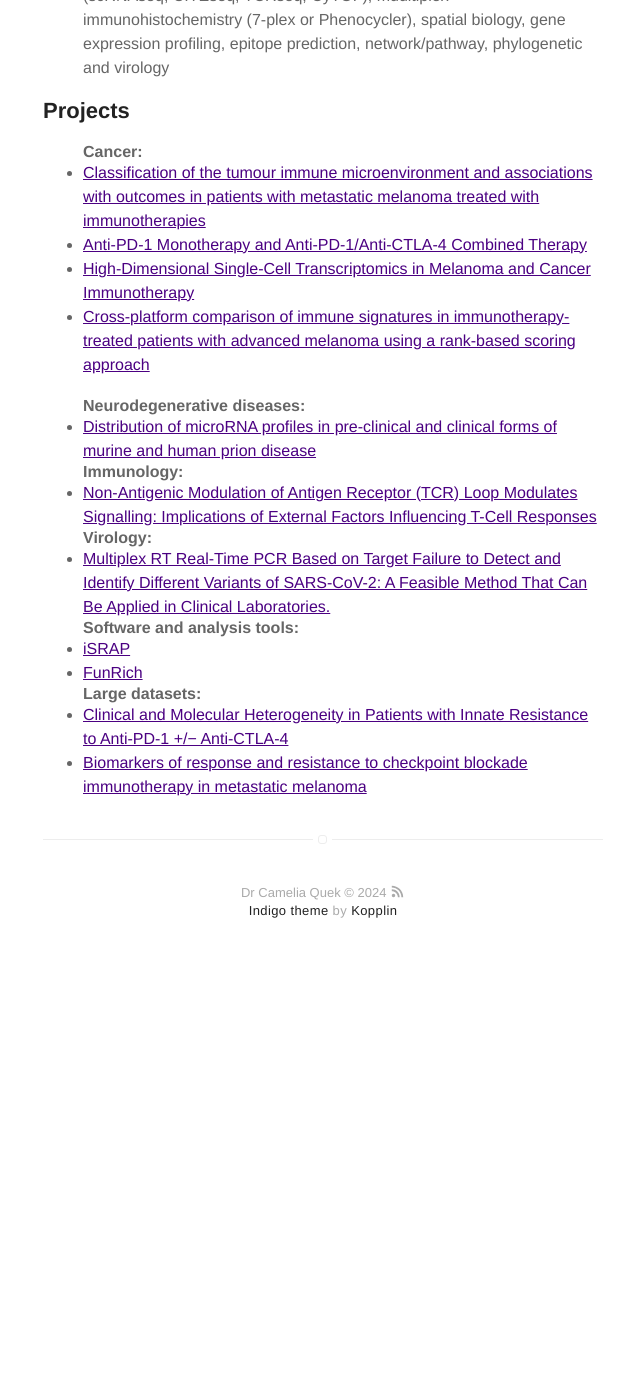
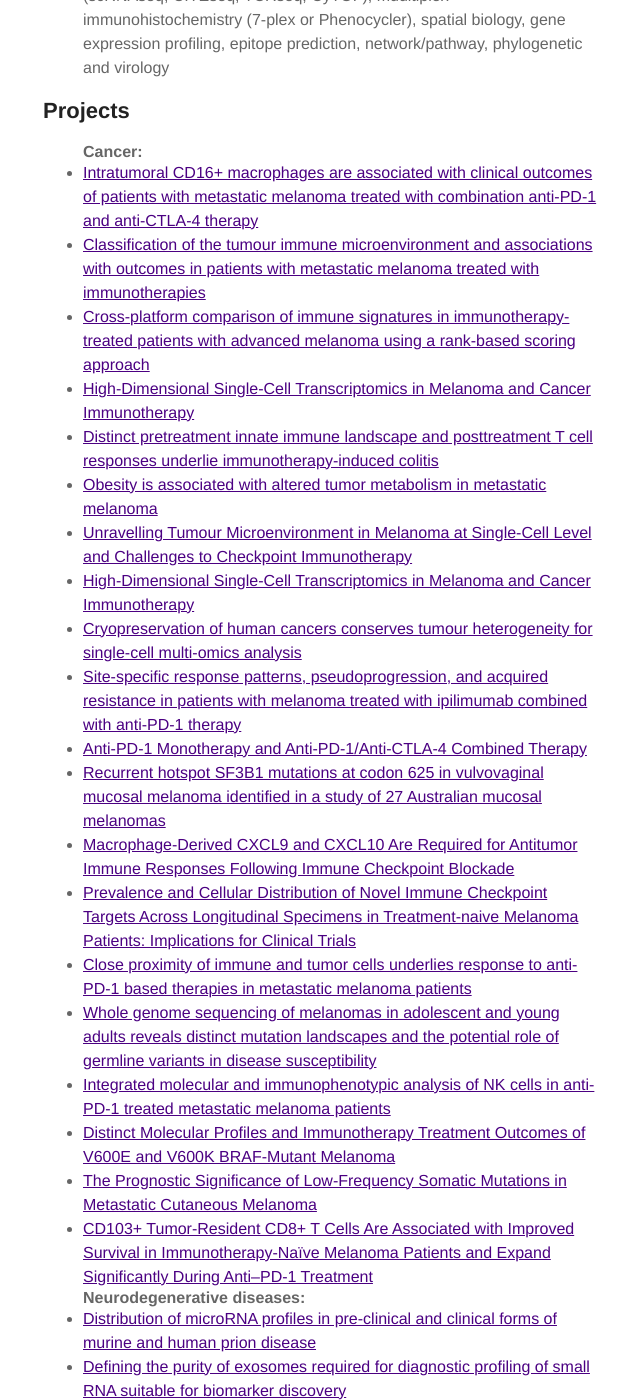
Before and after one commit to cameliaquek/cameliaquek.github.io, a Jekyll site: the page built from about.md, in a window 1280 px wide and 1400 px high, scrolled down 2037 px. Shown: the whole window, without its empty margins (317-957 px from the left). Built offline with Jekyll 4.4.1, drawn with Linux system fonts in a browser that asks for light colours; before the commit the page ends 3019 px from its top, so only the background shows below that; some of the changed text lies outside the part shown.

Commit message:
Update about.md

```diff
--- a/about.md
+++ b/about.md
@@ -6,11 +6,9 @@ layout: page
 
 <p>Dr Camelia Quek is a Cancer Institute NSW Early Career Fellow at Melanoma Institute Australia, Honorary Senior Research Fellow at the University of Sydney, and Steering Committee at the Cancer Research Network. Dr Quek originally did a first degree in molecular biology at the University of New South Wales (University Medal in Molecular Biology) before moving on to do a PhD in genomics and bioinformatics at the University of Melbourne (Sawyer Medal). Dr Quek is a Clinical Computational Biologist who is an expert in the integration and interpretation of high-dimensional data obtained from cancer patients, and uses these discoveries to address most pressing questions in the field. Dr Quek’s early research has made significant advances in understanding cancer biology and tumour microenvironment in melanoma patients treated with immunotherapy, using gene expression profiles to discover biomarkers in response to cancer therapies, and single-cell multi-omics to guide clinical decision-making.</p>
 <p>Her research impact and contributions are recognised in Australia and worldwide. Over the past years, she has received several prestigious awards including 2022 CINSW Premier’s Awards for Wildfire Highly Cited Publication (co-first authors, Cancer Cell 2019), 2021 10x Millennium Science Start Single Cell Award, and 2017 CINSW Premier’s Awards for Excellence in Translational Research Team. She has also received 3X Best Poster Winner 2014, 2017 and 2018, and Best Oral Talk 2017 at both international and national conferences.</p>
+<p>Dr Quek’s research program focuses on understanding the immunogenic expression profiles in patients treated with cancer therapies, key proteins and biological mechanisms driving cellular identity and heterogeneity within tumour and immune microenvironment, particularly in the context of biomarker, drug resistance, druggable targets and how tumour heterogeneity shapes disease progression. Her current research interests are: (1) Biomarkers of response and resistance to cancer therapies, (2) Single-cell multi-omics to understand treatment and progression, and (3) Spatial imaging to dissect key cellular interactions and novel drug targets.</p>
+<p>Aside from research, Dr Quek is appointed as an Associate Editor in Molecular Carcinogenesis (2023 - Present), Review Editor at Frontiers (2021 - Present), Special Issue Editor (2021 - Present) in International Journal of Molecular Sciences (IJMS), and as well as Genes. She is also a frequent reviewer for Nature, BMC Cancer, IJMS, Frontiers in Oncology, and Frontiers in Digital Health. In addition, Dr Quek is an Ambassador (2017 - Present) for European Association of Cancer Research. For teaching, she is a PhD thesis examiner, and a leading supervisor for several Honours and PhD students, and chairs PhD progress evaluation meeting. Furthermore, Dr Quek is a co-investigator in Data Access Committee, where sequencing data generated for the purposes of biomedical, clinical and translational research projects are frequently deposited and shared in TCGA, ENA and EGA so that researchers can undertake similar studies worldwide.</p>
 
-Dr Quek’s research program focuses on understanding the immunogenic expression profiles in patients treated with cancer therapies, key proteins and biological mechanisms driving cellular identity and heterogeneity within tumour and immune microenvironment, particularly in the context of biomarker, drug resistance, druggable targets and how tumour heterogeneity shapes disease progression. Her current research interests are: (1) Biomarkers of response and resistance to cancer therapies, (2) Single-cell multi-omics to understand treatment and progression, and (3) Spatial imaging to dissect key cellular interactions and novel drug targets.
-
-Aside from research, Dr Quek is appointed as an Associate Editor in Molecular Carcinogenesis (2023 - Present), Review Editor at Frontiers (2021 - Present), Special Issue Editor (2021 - Present) in International Journal of Molecular Sciences (IJMS), and as well as Genes. She is also a frequent reviewer for Nature, BMC Cancer, IJMS, Frontiers in Oncology, and Frontiers in Digital Health. In addition, Dr Quek is an Ambassador (2017 - Present) for European Association of Cancer Research. For teaching, she is a PhD thesis examiner, and a leading supervisor for several Honours and PhD students, and chairs PhD progress evaluation meeting. Furthermore, Dr Quek is a co-investigator in Data Access Committee, where sequencing data generated for the purposes of biomedical, clinical and translational research projects are frequently deposited and shared in TCGA, ENA and EGA so that researchers can undertake similar studies worldwide.
-</p>
 
 <h2>Skills</h2>
 
@@ -31,25 +29,53 @@ Aside from research, Dr Quek is appointed as an Associate Editor in Molecular Ca
 <ul>
 
 <b>Cancer:</b>
- 	<li><a href="https://jitc.bmj.com/content/11/10/e007144.info">Classification of the tumour immune microenvironment and associations with outcomes in patients with metastatic melanoma treated with immunotherapies</a></li>
- 	<li><a href="https://www.cell.com/cancer-cell/fulltext/S1535-6108(19)30037-6">Anti-PD-1 Monotherapy and Anti-PD-1/Anti-CTLA-4 Combined Therapy</a></li>
-	<li><a href="https://www.mdpi.com/2073-4425/12/10/1629">High-Dimensional Single-Cell Transcriptomics in Melanoma and Cancer Immunotherapy</a></li>
- 	<li><a href="https://translational-medicine.biomedcentral.com/articles/10.1186/s12967-023-04092-9">Cross-platform comparison of immune signatures in immunotherapy-treated patients with advanced melanoma using a rank-based scoring approach</a></li>
- <p></p>
+   	<li><a href="https://aacrjournals.org/clincancerres/article/29/13/2513/727344/Intratumoral-CD16-Macrophages-Are-Associated-with">Intratumoral CD16+ macrophages are associated with clinical outcomes of patients with metastatic melanoma treated with combination anti-PD-1 and anti-CTLA-4 therapy</a></li>
+	<li><a href="https://jitc.bmj.com/content/11/10/e007144.info">Classification of the tumour immune microenvironment and associations with outcomes in patients with metastatic melanoma treated with immunotherapies</a></li>
+   	<li><a href="https://translational-medicine.biomedcentral.com/articles/10.1186/s12967-023-04092-9">Cross-platform comparison of immune signatures in immunotherapy-treated patients with advanced melanoma using a rank-based scoring approach</a></li>
+    	<li><a href="https://www.mdpi.com/2073-4425/12/10/1629">High-Dimensional Single-Cell Transcriptomics in Melanoma and Cancer Immunotherapy</a></li>
+      	<li><a href="https://insight.jci.org/articles/view/157839">Distinct pretreatment innate immune landscape and posttreatment T cell responses underlie immunotherapy-induced colitis</a></li>
+	<li><a href="https://aacrjournals.org/clincancerres/article/29/1/154/711979/Obesity-Is-Associated-with-Altered-Tumor">Obesity is associated with altered tumor metabolism in metastatic melanoma</a></li>
+ 	<li><a href="https://www.mdpi.com/2073-4425/13/10/1757">Unravelling Tumour Microenvironment in Melanoma at Single-Cell Level and Challenges to Checkpoint Immunotherapy</a></li>
+  	<li><a href="https://www.mdpi.com/2073-4425/12/10/1629">High-Dimensional Single-Cell Transcriptomics in Melanoma and Cancer Immunotherapy</a></li>
+   	<li><a href="https://genomemedicine.biomedcentral.com/articles/10.1186/s13073-021-00885-z">Cryopreservation of human cancers conserves tumour heterogeneity for single-cell multi-omics analysis</a></li>
+    	<li><a href="https://acsjournals.onlinelibrary.wiley.com/doi/full/10.1002/cncr.32522">Site-specific response patterns, pseudoprogression, and acquired resistance in patients with melanoma treated with ipilimumab combined with anti-PD-1 therapy</a></li>
+  	<li><a href="https://www.cell.com/cancer-cell/fulltext/S1535-6108(19)30037-6">Anti-PD-1 Monotherapy and Anti-PD-1/Anti-CTLA-4 Combined Therapy</a></li>
+        	<li><a href=" ">Recurrent hotspot SF3B1 mutations at codon 625 in vulvovaginal mucosal melanoma identified in a study of 27 Australian mucosal melanomas</a></li>
+      	<li><a href="https://aacrjournals.org/clincancerres/article/26/2/487/82689/Macrophage-Derived-CXCL9-and-CXCL10-Are-Required">Macrophage-Derived CXCL9 and CXCL10 Are Required for Antitumor Immune Responses Following Immune Checkpoint Blockade</a></li>
+       	<li><a href="https://aacrjournals.org/clincancerres/article/25/11/3247/81607/Prevalence-and-Cellular-Distribution-of-Novel">Prevalence and Cellular Distribution of Novel Immune Checkpoint Targets Across Longitudinal Specimens in Treatment-naive Melanoma Patients: Implications for Clinical Trials</a></li>
+		<li><a href="https://www.tandfonline.com/doi/full/10.1080/2162402X.2019.1659093">Close proximity of immune and tumor cells underlies response to anti-PD-1 based therapies in metastatic melanoma patients</a></li>
+  	<li><a href="https://onlinelibrary.wiley.com/doi/full/10.1002/ijc.31791">Whole genome sequencing of melanomas in adolescent and young adults reveals distinct mutation landscapes and the potential role of germline variants in disease susceptibility</a></li>
+   	<li><a href="https://www.tandfonline.com/doi/full/10.1080/2162402X.2018.1537581">Integrated molecular and immunophenotypic analysis of NK cells in anti-PD-1 treated metastatic melanoma patients</a></li>
+    	<li><a href="https://aacrjournals.org/clincancerres/article/25/4/1272/10155/Distinct-Molecular-Profiles-and-Immunotherapy">Distinct Molecular Profiles and Immunotherapy Treatment Outcomes of V600E and V600K BRAF-Mutant Melanoma</a></li>
+     	<li><a href="https://www.frontiersin.org/journals/oncology/articles/10.3389/fonc.2018.00584/full">The Prognostic Significance of Low-Frequency Somatic Mutations in Metastatic Cutaneous Melanoma</a></li>
+      	<li><a href="https://aacrjournals.org/clincancerres/article/24/13/3036/80949/CD103-Tumor-Resident-CD8-T-Cells-Are-Associated">CD103+ Tumor-Resident CD8+ T Cells Are Associated with Improved Survival in Immunotherapy-Naïve Melanoma Patients and Expand Significantly During Anti–PD-1 Treatment</a></li>
+
 <b>Neurodegenerative diseases:</b>
 	<li><a href="https://www.nature.com/articles/s42003-021-01868-x">Distribution of microRNA profiles in pre-clinical and clinical forms of murine and human prion disease</a></li>
+ 	<li><a href="https://www.tandfonline.com/doi/full/10.1080/15476286.2016.1270005">Defining the purity of exosomes required for diagnostic profiling of small RNA suitable for biomarker discovery</a></li>
+  	<li><a href="https://www.sciencedirect.com/science/article/pii/S0006291X16315571?via%3Dihub">The role of extracellular vesicles in neurodegenerative diseases</a></li>
+    	<li><a href="https://www.nature.com/articles/srep22398">Gene dysregulation is restored in the Parkinson’s disease MPTP neurotoxic mice model upon treatment of the therapeutic drug CuII(atsm)</a></li>
+      	<li><a href="https://www.frontiersin.org/articles/10.3389/fgene.2013.00150/full">The detection of microRNA associated with Alzheimer's disease in biological fluids using next-generation sequencing technologies</a></li>
 
 <b>Immunology:</b>
 	<li><a href="https://www.mdpi.com/1422-0067/24/11/9334">Non-Antigenic Modulation of Antigen Receptor (TCR) Loop Modulates Signalling: Implications of External Factors Influencing T-Cell Responses</a></li>
 
 <b>Virology:</b>
 	<li><a href="https://www.mdpi.com/2075-4418/13/8/1364)">Multiplex RT Real-Time PCR Based on Target Failure to Detect and Identify Different Variants of SARS-CoV-2: A Feasible Method That Can Be Applied in Clinical Laboratories.</a></li>
+ 	<li><a href="https://www.mdpi.com/2075-4418/12/10/2393">Characteristics of Hepatitis B Virus Genotype and Sub-Genotype in Hepatocellular Cancer Patients in Vietnam</a></li>
+ 	<li><a href="https://www.sciencedirect.com/science/article/pii/S1525157817302969?via%3Dihub">Evaluation of a Hepatitis C Virus Core Antigen Assay in Plasma and Dried Blood Spot Samples</a></li>
 
  <b>Software and analysis tools:</b>
 	<li><a href="http://israp.sourceforge.net/">iSRAP</a></li>
 	<li><a href="http://www.funrich.org/">FunRich</a></li>
 
   <b>Large datasets:</b>
-	<li><a href="https://www.ebi.ac.uk/ena/browser/view/PRJEB45779">Clinical and Molecular Heterogeneity in Patients with Innate Resistance to Anti-PD-1 +/− Anti-CTLA-4</a></li>
+ 	<li><a href="https://ega-archive.org/studies/EGAS00001006977">EGAS00001006977: NanoString nCounter® PanCancer IO 360™on anti-PD1/anti-PD1+CTLA4 in patients with metastatic melanoma
+</a></li>
+ 	<li><a href="https://www.ebi.ac.uk/ena/browser/view/PRJEB54666">PRJEB54666: The 16s rRNA sequencing data from OpACIN-neo clinical trial.
+</a></li>
+ 	<li><a href="https://ega-archive.org/studies/EGAS00001006982">EGAS00001006982: Metagenomics shotgun sequencing was conducted on fecal samples from the Australian patients enrolled in the OpACIN-neo clinical trial</a></li>
+ 	<li><a href="https://www.ebi.ac.uk/ena/browser/view/PRJEB45779">Clinical and Molecular Heterogeneity in Patients with Innate Resistance to Anti-PD-1 +/− Anti-CTLA-4</a></li>
 	<li><a href="https://www.ebi.ac.uk/ena/browser/view/PRJEB23709">Biomarkers of response and resistance to checkpoint blockade immunotherapy in metastatic melanoma</a></li>
 </ul>
+#<li><a href=" "> </a></li>
```
